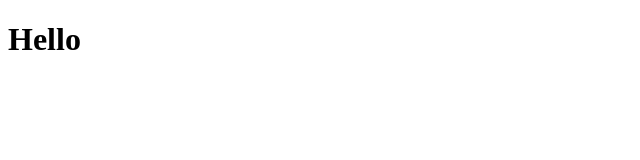
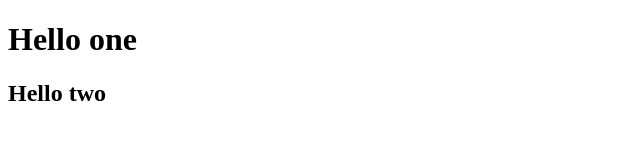
Before and after one commit to Zhuk314/new-project2, a plain HTML site: page index.html in a window 1280 px wide. Shown: the whole page, without its empty margins (0-640 px from the left). Drawn offline with Linux system fonts and the light colour scheme.

Commit message:
subheader added

```diff
--- a/index.html
+++ b/index.html
@@ -8,6 +8,7 @@
     <title>Document</title>
 </head>
 <body>
-<h1>Hello </h1>
+<h1>Hello one</h1>
+<h2>Hello two</h2>
 </body>
 </html>
```
